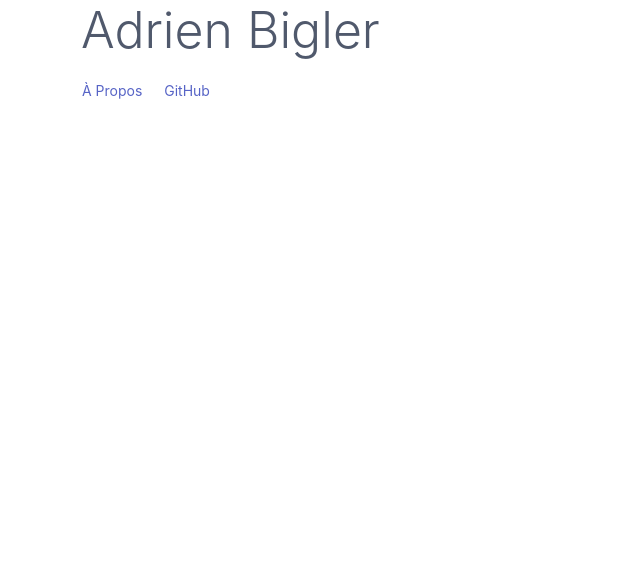
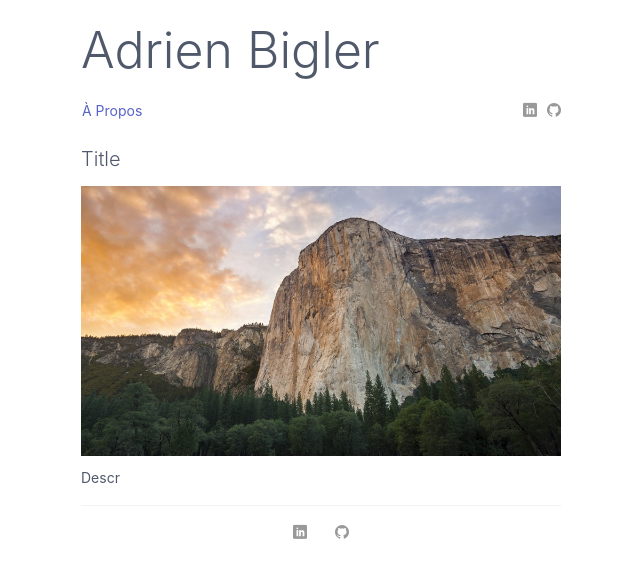
Before and after one commit to camel113/camel113.github.io, a Jekyll site: the page built from index.html, in a window 1280 px wide. Shown: the top 578 px of the page, without its empty margins (319-959 px from the left). Built offline with Jekyll 4.4.1, drawn with Linux system fonts in a browser that asks for light colours; the list of posts is cut into pages by our own code.

Commit message:
Template home page

```diff
--- a/_layouts/default.html
+++ b/_layouts/default.html
@@ -5,6 +5,7 @@
     <meta charset="utf-8">
     <meta name="viewport" content="width=device-width, initial-scale=1, shrink-to-fit=no">
     <link rel="stylesheet" href="{{ "/assets/vendors/spectre.min.css" | prepend: site.baseurl_root }}">
+    <link rel="stylesheet" href="{{ "/assets/vendors/icomoon.css" | prepend: site.baseurl_root }}">
     <link rel="stylesheet" href="{{ "/assets/styles/main.css" | prepend: site.baseurl_root }}">
   </head>
   <body>
--- a/assets/styles/main.css
+++ b/assets/styles/main.css
@@ -1 +1 @@
-.first-link{padding-left:0;text-transform:capitalize}
+header a,header a:hover{color:inherit;outline:0;text-decoration:none}header .site-title{display:block;margin-top:20px}header .first-link{padding-left:0;text-transform:capitalize}.social-link{color:#999;transition:.5s}.social-link.linkedin:hover{color:#0073a4}.social-link.github{padding-right:0;padding-left:10px}.social-link.github:hover{color:#343434}.post-overview{margin-top:20px}.post-overview h1{font-size:2rem}.post-overview p{margin-top:10px}footer{border-top:1px solid #f1f3f5;margin:1.5rem 0;padding-top:1.5rem;text-align:center}footer .social-link{margin:0 7px}footer .social-link:hover{text-decoration:none}
--- /dev/null
+++ b/assets/vendors/icomoon.css
@@ -0,0 +1,35 @@
+@font-face {
+  font-family: 'icomoon';
+  src:  url('fonts/icomoon.eot?8bq3p8');
+  src:  url('fonts/icomoon.eot?8bq3p8#iefix') format('embedded-opentype'),
+    url('fonts/icomoon.ttf?8bq3p8') format('truetype'),
+    url('fonts/icomoon.woff?8bq3p8') format('woff'),
+    url('fonts/icomoon.svg?8bq3p8#icomoon') format('svg');
+  font-weight: normal;
+  font-style: normal;
+}
+
+[class^="icon-"], [class*=" icon-"] {
+  /* use !important to prevent issues with browser extensions that change fonts */
+  font-family: 'icomoon' !important;
+  speak: none;
+  font-style: normal;
+  font-weight: normal;
+  font-variant: normal;
+  text-transform: none;
+  line-height: 1;
+
+  /* Better Font Rendering =========== */
+  -webkit-font-smoothing: antialiased;
+  -moz-osx-font-smoothing: grayscale;
+}
+
+.icon-github:before {
+  content: "\eab0";
+}
+.icon-linkedin:before {
+  content: "\eac9";
+}
+.icon-linkedin2:before {
+  content: "\eaca";
+}
--- a/index.html
+++ b/index.html
@@ -2,11 +2,29 @@
 layout: default
 ---
 <section class="container grid-480">
-<h1>Adrien Bigler</h1>
-<nav class="navbar">
-  <section class="navbar-left">
-    <a href="#" class="btn btn-link first-link">à propos</a>
-    <a href="https://github.com/picturepan2/spectre" class="btn btn-link">GitHub</a>
-  </section>
-</nav>
+	<header>
+		<a class="site-title" href="/"><h1>Adrien Bigler</h1></a>
+		<nav class="navbar">
+		  <section class="navbar-left">
+		    <a href="#" class="btn btn-link first-link">à propos</a>
+		  </section>
+		  <section class="navbar-section">
+		  	<a class="social-link linkedin" href="#"><span class="icon-linkedin"></span></a>
+		  	<a href="#" class="social-link github"><span class="icon-github"></span></a>
+	  	</section>
+		</nav>
+	</header>
+	<main>
+		<article class="post-overview">
+			<h1>Title</h1>
+		  <img src="assets/images/osx-yosemite-2.jpg" class="img-responsive" alt="" />
+		  <p>Descr</p>
+		</article>
+	</main>
+	<footer>
+		<p>
+	  	<a class="social-link linkedin" href="#"><span class="icon-linkedin"></span></a>
+	  	<a href="#" class="social-link github"><span class="icon-github"></span></a>
+  	</p>
+	</footer>
 </section>
```
Also changed, not shown: _assets/styles/main.scss (+51 -3 lines), assets/images/cd-top-arrow.svg (deleted), assets/images/close.svg (deleted), assets/images/footstats.png (deleted), assets/images/footstats2.png (deleted), assets/images/hamburger.svg (deleted), assets/images/matchdone.png (deleted), assets/images/osx-yosemite-2.jpg (added), assets/vendors/fonts/icomoon.ttf (added), assets/vendors/fonts/icomoon.woff (added), 2 other files.
